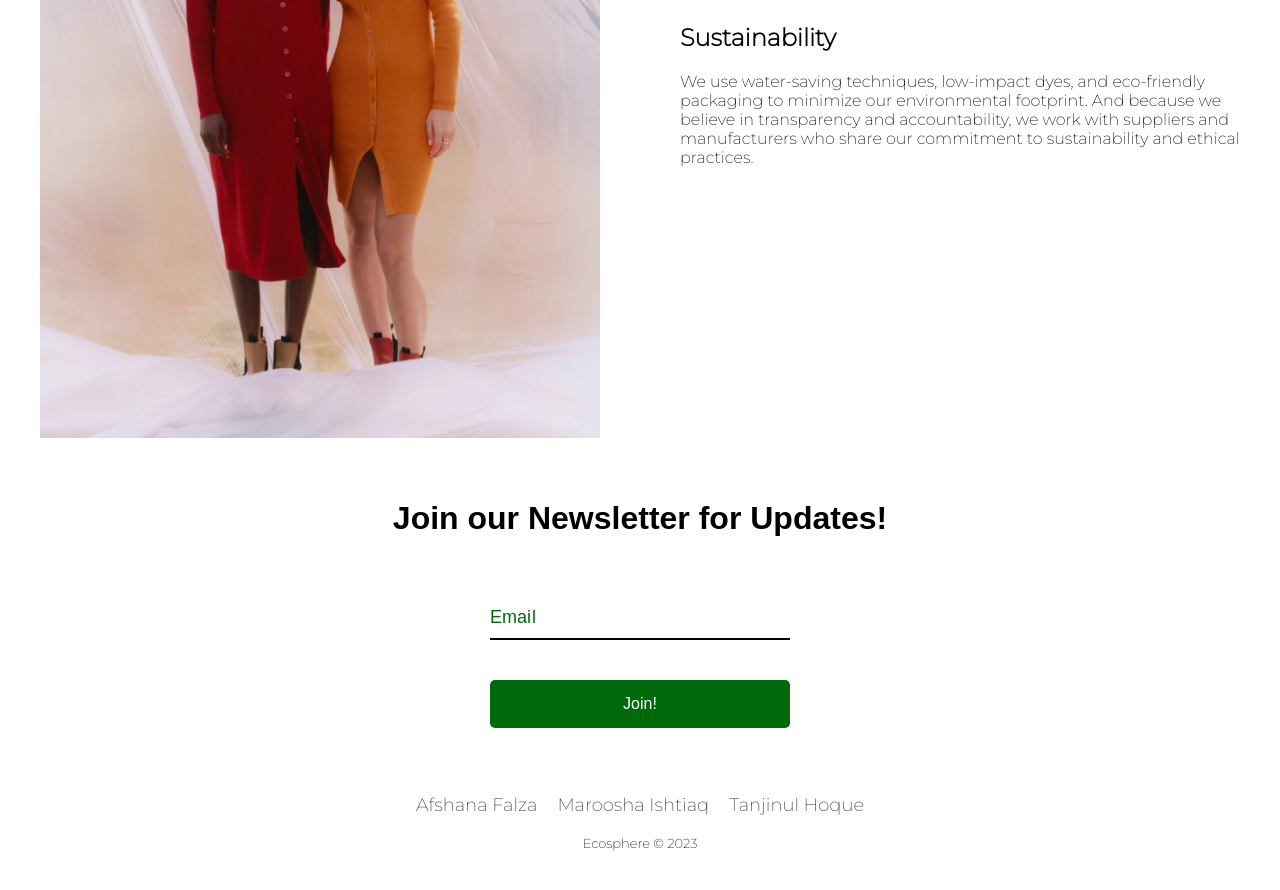
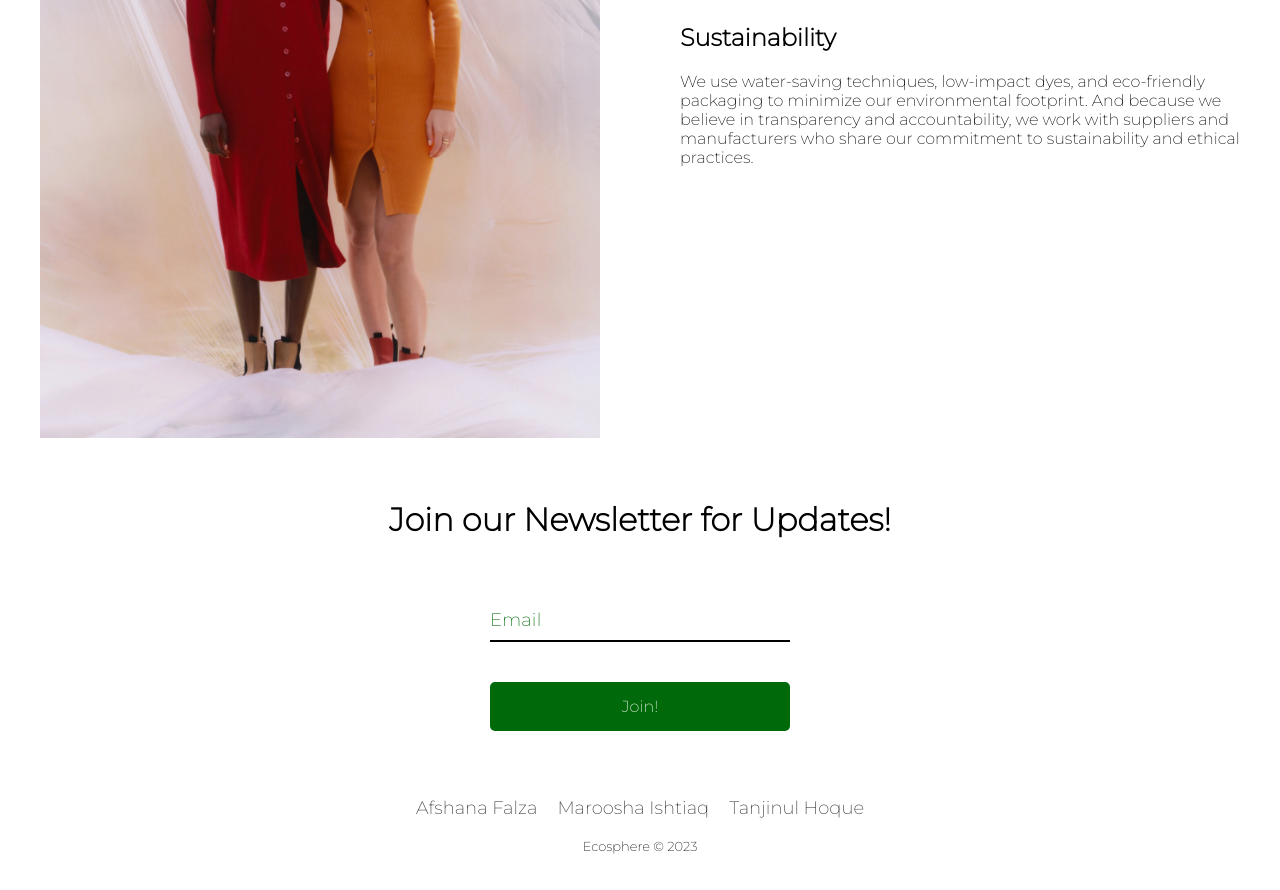
Before and after one commit to afshanafalza/Ecosphere, a plain HTML site: page About Us Page/about.html in a window 1280 px wide. Shown: the part 3433-4323 px from the top of the page. Drawn offline with Linux system fonts and the light colour scheme; files whose address does not match are found by name.

Commit message:
Update about.css

```diff
--- a/About Us Page/about.css
+++ b/About Us Page/about.css
@@ -212,7 +212,7 @@ img {
 .container-2 {
     /* background-color: steelblue; */
     color: black;
-    font-family: 'Muli', sans-serif;
+    font-family: 'Montserrat', sans-serif;
     display: flex;
     flex-direction: column;
     align-items: center;
```
